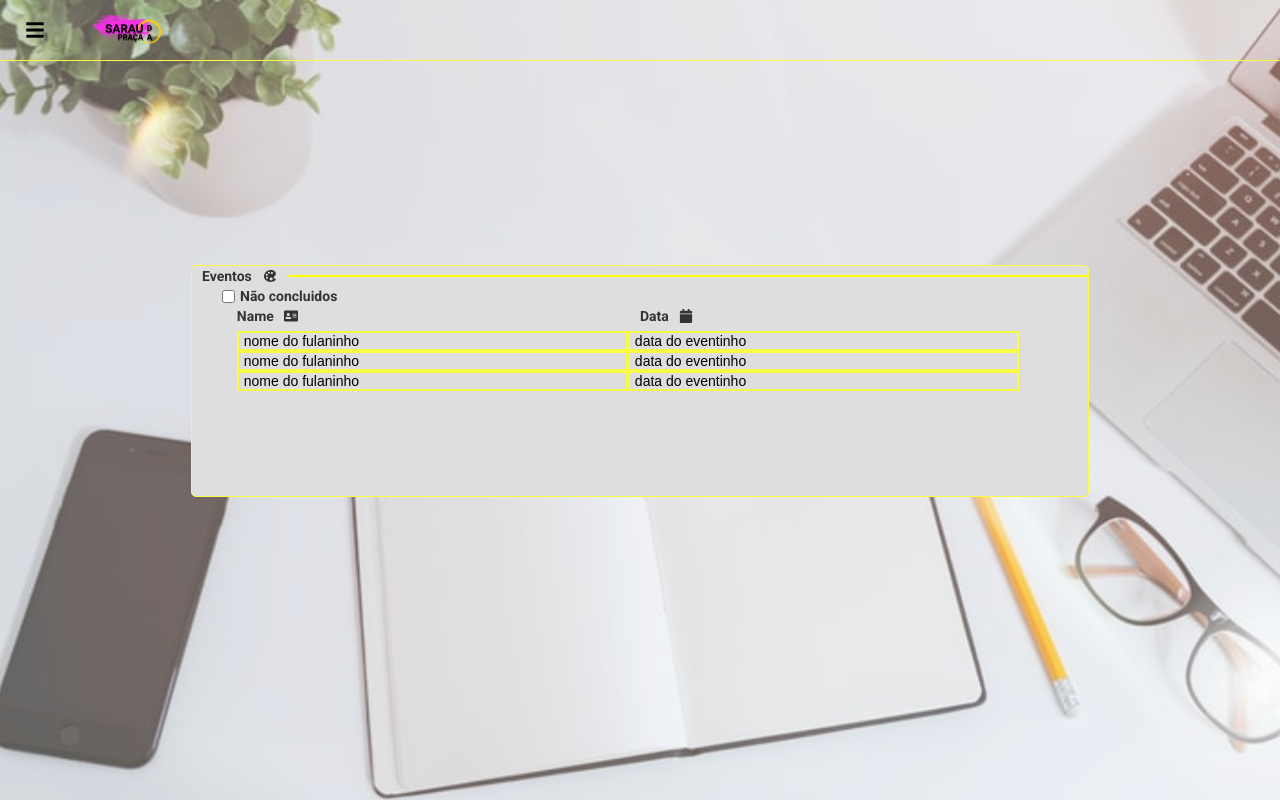
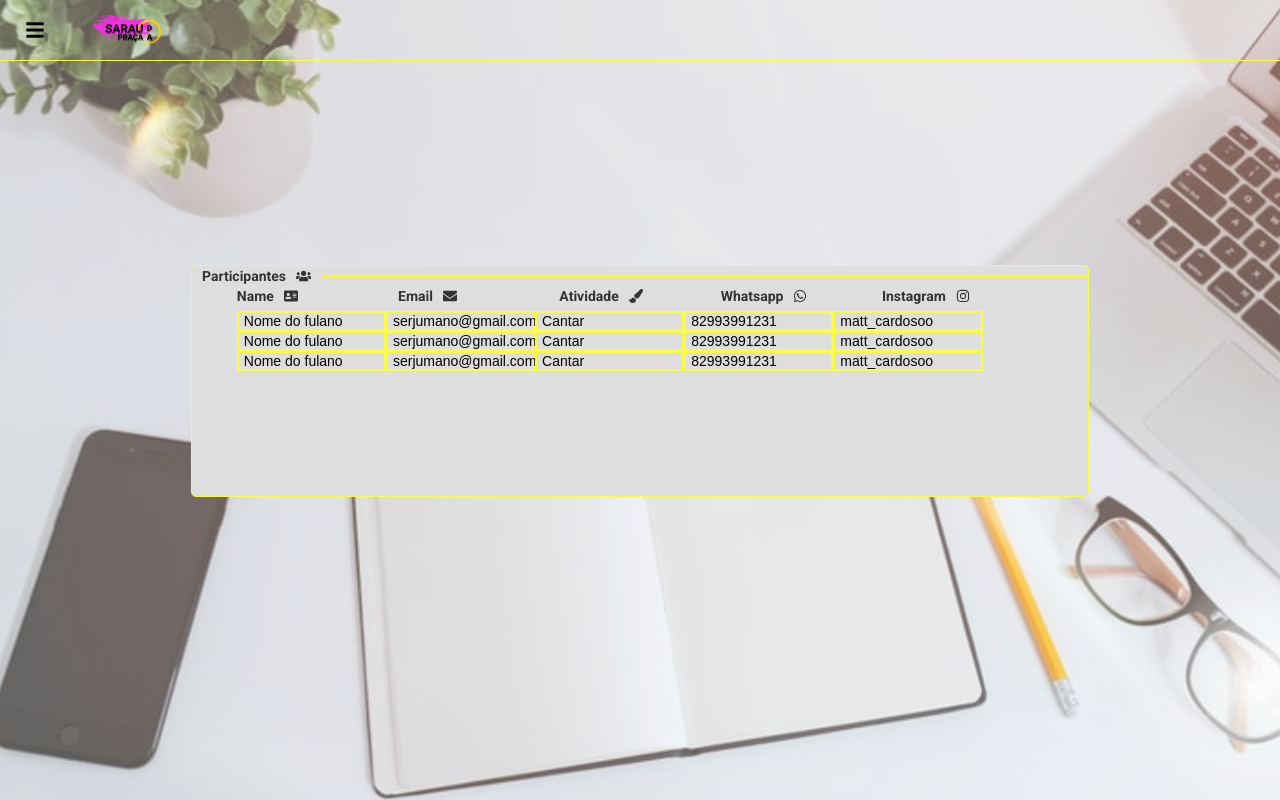
Before and after one commit to mugarate12/saraudapracaWEB, a React (Create React App) app: page /events/list in a window 1280 px wide. Built offline with nearby package versions, Linux system fonts and the light colour scheme.

Commit message:
Participants Painel

```diff
--- a/src/pages/EventsList/index.tsx
+++ b/src/pages/EventsList/index.tsx
@@ -1,5 +1,6 @@
 import React, { useState } from 'react'
 import { IoIosColorPalette } from 'react-icons/io'
+import { FaUsers } from 'react-icons/fa'
 
 import Header from './../../components/Header/index'
 import Painel from './../../components/Painel/index'
@@ -8,29 +9,12 @@ import * as Styled from './styles'
 
 export default function EventList() {
   const [checkboxState, setCheckboxState] = useState<boolean>(false)
+  const [showEventPainel, setShowEventPainel] = useState<boolean>(true)
+  const [showParticipantsPainel, setShowParticipantsPainel] = useState<boolean>(true)
 
-  function handleEvents() {
-    const array = [1, 2, 3]
-
-    return array.map((value, index) => {
+  function eventsPainel() {
+    if (showEventPainel) {
       return (
-        <Styled.ItemContainer key={index}>
-          <Styled.Item>
-            <Styled.ItemContent>nome do fulaninho</Styled.ItemContent>
-          </Styled.Item>
-          <Styled.Item>
-            <Styled.ItemContent>data do eventinho</Styled.ItemContent>
-          </Styled.Item>
-        </Styled.ItemContainer>
-      )
-    })
-  }
-
-  return (
-    <Styled.Container>
-      <Header haveMenu={true} />
-
-      <Styled.ContentContainer>
         <Painel PainelName='Eventos' Icon={IoIosColorPalette}>
           <Styled.CheckboxContainer>
             <Styled.Checkbox  defaultChecked={checkboxState} onChange={() => setCheckboxState(!checkboxState)} />
@@ -53,6 +37,103 @@ export default function EventList() {
 
           {/* por algum motivo, se esse comentario não existir, deixa de funcionar */}
         </Painel>
+      )
+    }
+  }
+
+  function participantsPainel() {
+    if (showParticipantsPainel) {
+      return(
+        <Painel PainelName='Participantes' Icon={FaUsers}>
+          <Styled.ItensTitleContainer>
+            <Styled.TitleContainer>
+              <Styled.ItemTitle>Name</Styled.ItemTitle>
+              <Styled.ItemNameIcon />
+            </Styled.TitleContainer>
+
+            <Styled.TitleContainer>
+              <Styled.ItemTitle>Email</Styled.ItemTitle>
+              <Styled.ItemEmailIcon />
+            </Styled.TitleContainer>
+
+            <Styled.TitleContainer>
+              <Styled.ItemTitle>Atividade</Styled.ItemTitle>
+              <Styled.ItemActivityIcon />
+            </Styled.TitleContainer>
+
+            <Styled.TitleContainer>
+              <Styled.ItemTitle>Whatsapp</Styled.ItemTitle>
+              <Styled.ItemWhatsappIcon />
+            </Styled.TitleContainer>
+
+            <Styled.TitleContainer>
+              <Styled.ItemTitle>Instagram</Styled.ItemTitle>
+              <Styled.ItemInstagramIcon />
+            </Styled.TitleContainer>
+          </Styled.ItensTitleContainer>
+
+          {handleParticipants()}
+          {/*  */}
+        </Painel>
+      )
+    }
+  }
+
+  function handleEvents() {
+    const array = [1, 2, 3]
+
+    return array.map((value, index) => {
+      return (
+        <Styled.ItemContainer key={index} onClick={() => setShowEventPainel(!showEventPainel)} >
+          <Styled.Item>
+            <Styled.ItemContent>nome do fulaninho</Styled.ItemContent>
+          </Styled.Item>
+
+          <Styled.Item>
+            <Styled.ItemContent>08/09/2010</Styled.ItemContent>
+          </Styled.Item>
+        </Styled.ItemContainer>
+      )
+    })
+  }
+
+  function handleParticipants() {
+    const array =  [1, 2, 4]
+
+    return array.map((value, index) => {
+      return (
+        <Styled.ItemContainer key={index} >
+          <Styled.ParticipantItem>
+            <Styled.ItemContent>Nome do fulano</Styled.ItemContent>
+          </Styled.ParticipantItem>
+
+          <Styled.ParticipantItem>
+            <Styled.ItemContent>serjumano@gmail.com</Styled.ItemContent>
+          </Styled.ParticipantItem>
+
+          <Styled.ParticipantItem>
+            <Styled.ItemContent>Cantar</Styled.ItemContent>
+          </Styled.ParticipantItem>
+
+          <Styled.ParticipantItem>
+            <Styled.ItemContent>82993991231</Styled.ItemContent>
+          </Styled.ParticipantItem>
+
+          <Styled.ParticipantItem>
+            <Styled.ItemContent>matt_cardosoo</Styled.ItemContent>
+          </Styled.ParticipantItem>
+        </Styled.ItemContainer>
+      )
+    })
+  }
+
+  return (
+    <Styled.Container>
+      <Header haveMenu={true} />
+
+      <Styled.ContentContainer>
+        {/* {eventsPainel()} */}
+        {participantsPainel()}
       </Styled.ContentContainer>
     </Styled.Container>
   )
--- a/src/pages/EventsList/styles.tsx
+++ b/src/pages/EventsList/styles.tsx
@@ -1,7 +1,9 @@
 import styled from 'styled-components'
-import { FaAddressCard, FaCalendar } from 'react-icons/fa'
+import { FaAddressCard, FaCalendar, FaEnvelope, FaPaintBrush, FaWhatsapp, FaInstagram } from 'react-icons/fa'
 
 import backgroundImage from './../../assets/imgs/event-background.svg'
+
+const iconSize = 14
 
 export const Container = styled.div`
   height: 100vh;
@@ -82,12 +84,13 @@ export const ItemTitle = styled.h3`
 `
 
 export const ItemNameIcon = styled(FaAddressCard)`
-  font-size: 14px;
+  font-size: ${iconSize}px;
 `
 
 export const ItemDateIcon = styled(FaCalendar)`
-  font-size: 14px;
+  font-size: ${iconSize}px;
 `
+
 export const ItemContainer = styled.button`
   border: none 0;
   background-color: transparent;
@@ -128,6 +131,7 @@ export const ItemContent = styled.p`
 
   margin-left: 5px;
 `
+
 export const ItemButtonContainer = styled.button`
   border: none 0;
   background-color: transparent;
@@ -143,3 +147,41 @@ export const ItemButtonContainer = styled.button`
     opacity: 0.5;
   }
 `
+
+export const TitleParticipantContainer = styled.div`
+  width: 20%;
+
+  display: flex;
+  flex-direction: row;
+  justify-content: flex-start;
+  align-items: center;
+`
+
+export const ItemEmailIcon = styled(FaEnvelope)`
+  font-size: ${iconSize}px;
+`
+
+export const ItemActivityIcon = styled(FaPaintBrush)`
+  font-size: ${iconSize}px;
+`
+
+export const ItemWhatsappIcon = styled(FaWhatsapp)`
+  font-size: ${iconSize}px;
+`
+
+export const ItemInstagramIcon = styled(FaInstagram)`
+  font-size: ${iconSize}px;
+`
+
+export const ParticipantItem = styled.div`
+  width: 18%;
+
+  display: flex;
+  flex-direction: row;
+
+  background-color: transparent;
+
+  border-width: 2px;
+  border-color: ${props => props.theme.colors.borderColor};
+  border-style: solid;
+`
```
